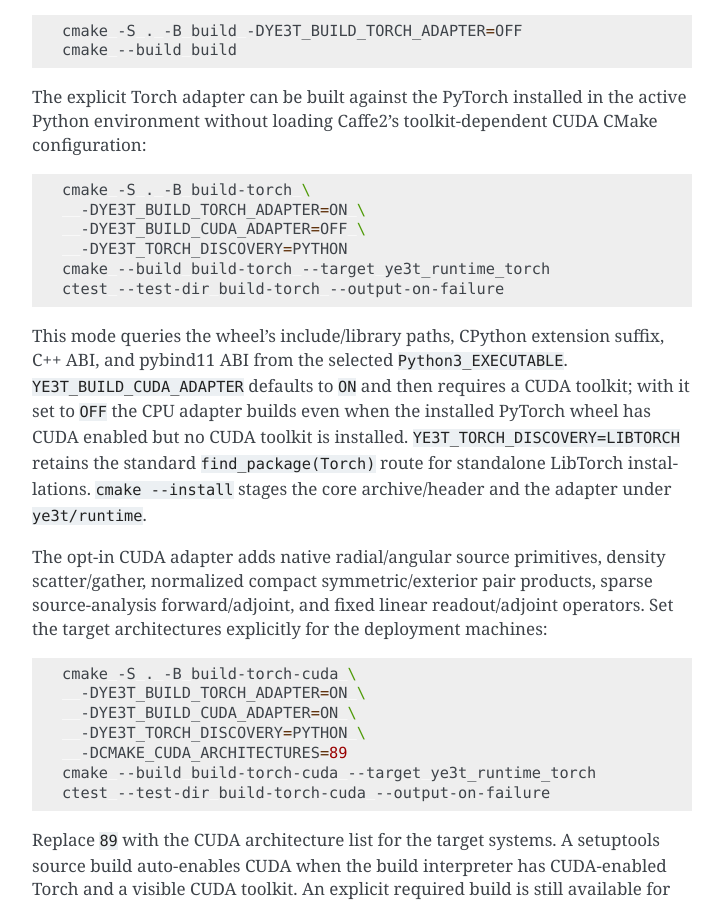
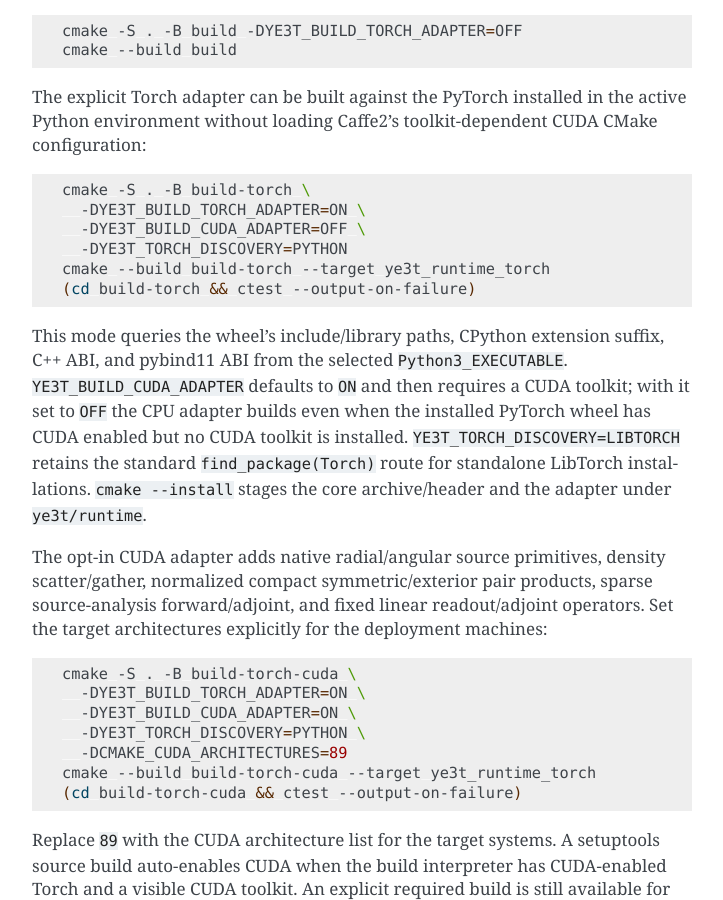
Before and after one commit to ye3t-equivariance/ye3t, a Sphinx documentation site: the page built from docs/native_execution_plan.rst, in a window 1280 px wide and 900 px high, scrolled down 1230 px. Shown: the whole window, without its empty margins (388-1111 px from the left). Built offline with Sphinx 7.4.7, drawn with Linux system fonts in a browser that asks for light colours.

Commit message:
README and docs: correct the extras, dispatch-switch, runtime, and ctest wording
- accelerators includes cuEquivariance; ye3t-lammps compiles the runtime
  source from a checkout rather than consuming the CMake build; the lazy
  import statement names what is actually deferred; YE3T_DISABLE_TRITON and
  YE3T_DISABLE_OPENEQUIVARIANCE describe their real scope; note that the
  package is not on PyPI.
- ctest is invoked from the build directory so the documented command works
  with the declared CMake minimum.

Co-Authored-By: Claude Fable 5.1 <noreply@anthropic.com>

```diff
--- a/docs/native_execution_plan.rst
+++ b/docs/native_execution_plan.rst
@@ -66,7 +66,7 @@ CMake configuration:
      -DYE3T_BUILD_CUDA_ADAPTER=OFF \
      -DYE3T_TORCH_DISCOVERY=PYTHON
    cmake --build build-torch --target ye3t_runtime_torch
-   ctest --test-dir build-torch --output-on-failure
+   (cd build-torch && ctest --output-on-failure)
 
 This mode queries the wheel's include/library paths, CPython extension suffix,
 C++ ABI, and pybind11 ABI from the selected ``Python3_EXECUTABLE``.
@@ -92,7 +92,7 @@ machines:
      -DYE3T_TORCH_DISCOVERY=PYTHON \
      -DCMAKE_CUDA_ARCHITECTURES=89
    cmake --build build-torch-cuda --target ye3t_runtime_torch
-   ctest --test-dir build-torch-cuda --output-on-failure
+   (cd build-torch-cuda && ctest --output-on-failure)
 
 Replace ``89`` with the CUDA architecture list for the target systems. A
 setuptools source build auto-enables CUDA when the build interpreter has
```
Also changed, not shown: README.md (+13 -10 lines).
